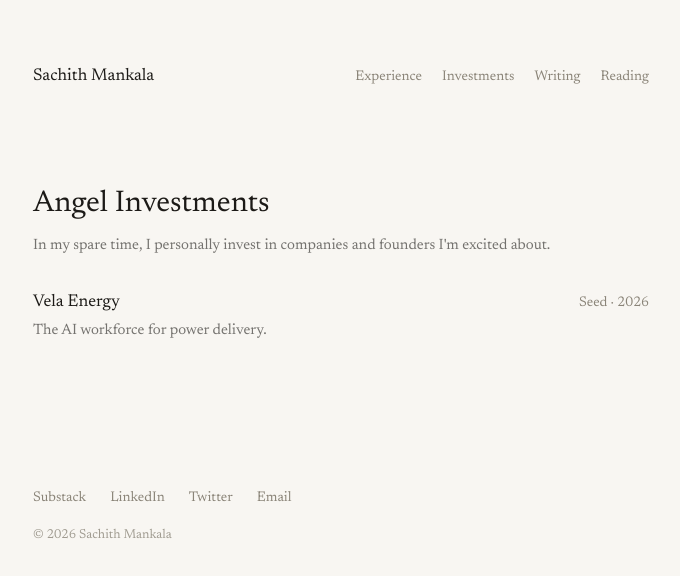
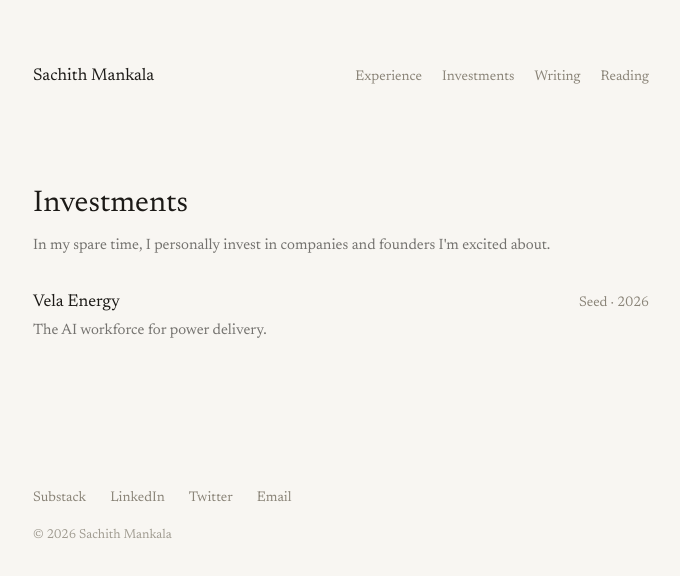
Before and after one commit to sachith-m/website, a Next.js app: page /angel-investments in a window 1280 px wide. Shown: the top 576 px of the page, without its empty margins (299-979 px from the left). Built offline with nearby package versions, Linux system fonts and the light colour scheme.

Commit message:
Rename Angel Investments page title to Investments
Co-Authored-By: Claude Opus 5.5 <noreply@anthropic.com>

```diff
--- a/app/angel-investments/page.tsx
+++ b/app/angel-investments/page.tsx
@@ -4,7 +4,7 @@ import AngelInvestments from "@/components/AngelInvestments";
 import Footer from "@/components/Footer";
 
 export const metadata: Metadata = {
-  title: "Angel Investments",
+  title: "Investments",
   description: "Companies Sachith Mankala has angel invested in.",
 };
 
--- a/components/AngelInvestments.tsx
+++ b/components/AngelInvestments.tsx
@@ -3,7 +3,7 @@ import { siteConfig } from "@/data/site";
 export default function AngelInvestments() {
   return (
     <section className="pt-16 sm:pt-24">
-      <h1 className="text-2xl sm:text-3xl text-foreground">Angel Investments</h1>
+      <h1 className="text-2xl sm:text-3xl text-foreground">Investments</h1>
       <p className="mt-3 text-[15px] leading-relaxed text-foreground/60">
         In my spare time, I personally invest in companies and founders I'm excited about.
       </p>
```
